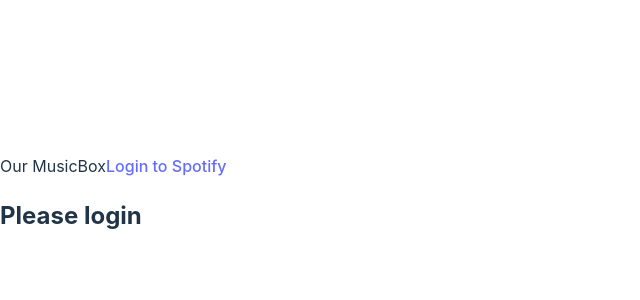
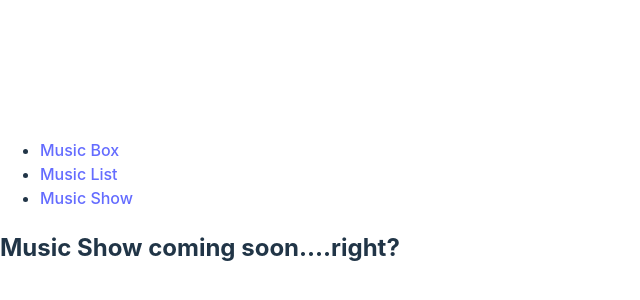
Before and after one commit to DFloating/Music-Box, a React (Vite) app: page /MusicShow in a window 1280 px wide. Shown: the part 196-496 px from the top of the page, without its empty margins (0-640 px from the left). Built offline with nearby package versions, Linux system fonts and the light colour scheme.

Commit message:
music box link needs fixing

```diff
--- a/package.json
+++ b/package.json
@@ -12,7 +12,8 @@
   "dependencies": {
     "axios": "^1.4.0",
     "react": "^18.2.0",
-    "react-dom": "^18.2.0"
+    "react-dom": "^18.2.0",
+    "react-router-dom": "^6.11.1"
   },
   "devDependencies": {
     "@types/react": "^18.0.28",
--- a/src/App.jsx
+++ b/src/App.jsx
@@ -1,11 +1,28 @@
-import MusicBox from "./component/MusicBox";
+import { BrowserRouter, Route, Routes, Link } from 'react-router-dom';
+import MusicBox from "./components/MusicBox";
+import MusicList from './components/MusicList';
+import MusicShow from './components/MusicShow';
+
 
 function App() {
   return (
-    <div>
-      <MusicBox />
+    <div class="routes">
+      <BrowserRouter>
+        <nav>
+          <ul>
+            <li><Link to="/MusicBox">Music Box</Link></li>
+            <li><Link to="/MusicList">Music List</Link></li>
+            <li><Link to="/MusicShow">Music Show</Link></li>
+          </ul>
+        </nav>
+        <Routes>
+          <Route path="/" element={ <MusicBox />} />
+          <Route path="/MusicList" element={ <MusicList />} />
+          <Route path="/MusicShow" element={ <MusicShow />} />
+        </Routes>
+      </BrowserRouter>
     </div>
-  )
-}
+  );
+};
 
 export default App
--- a/src/component/MusicBox.jsx
+++ /dev/null
@@ -1,84 +0,0 @@
-import axios from "axios";
-
-import { useEffect, useState } from "react";
-
-const client_id = 'c9cf6d49f751465e83d620840d69e274';
-const client_secret = '773eac77730f4e158c724ca72918b30c';
-
-function MusicBox() {
-
-  const [token, setToken] = useState("");
-  const [searchKey, setSearchKey] = useState("");
-  const [artists, setArtists] = useState([]);
-
-  useEffect(() => {
-    const hash = window.location.hash;
-    let token = window.localStorage.getItem("token");
-
-    if(!token && hash) {
-      token = hash.substring(1).split("&").find(e => e.startsWith("access_token")).split("=")[1];
-
-      window.location.hash = "";
-      window.localStorage.setItem("token", token);
-    }
-    setToken(token);
-
-  }, []);
-
-  const CLIENT_ID = '5795039be3b54e30a77e1acf68fa0782';
-  const REDIRECT_URI = 'http://localhost:5173';
-  const AUTH_ENDPOINT = 'https://accounts.spotify.com/authorize';
-  const RESPONSE_TYPE = 'token';
-
-  const logout = () => {
-    setToken("");
-    window.localStorage.removeItem("token");
-  };
-
-  const searchArtists = async (e) => {
-    e.preventDefault();
-    const data = await axios.get("https://api.spotify.com/v1/search", {
-      headers: {
-        Authorization: `Bearer ${token}`
-      },
-      params: {
-        q: searchKey,
-        type: "artist"
-      }
-    })
-    console.log(data.data.artists.items);
-    setArtists(data.data.artists.items);
-  };
-
-  const renderArtists = () => {
-    return artists.map(artist => (
-      <div key={artist.id}>
-        {artist.images.length ? <img width={"100%"} src={artist.images[0].url} alt=""/> : <div>no image</div>}
-      </div>
-      )
-    );
-  };
-
-  return (
-    <div>
-      Our MusicBox
-      {!token? <a href={`${AUTH_ENDPOINT}?client_id=${CLIENT_ID}&redirect_uri=${REDIRECT_URI}&response_type=${RESPONSE_TYPE}`}>Login to Spotify</a>
-      : <button onClick={logout}>Logout</button>
-      }
-
-      {token ?
-      <form onSubmit={searchArtists}>
-        <input type="text" onChange={e => setSearchKey(e.target.value)} />
-        <button type={"submit"}>Search</button>
-      </form>
-      : <h2>Please login</h2>
-      }
-
-      {renderArtists()}
-
-
-    </div>
-  );
-};
-
-export default MusicBox;
--- /dev/null
+++ b/src/components/MusicBox.jsx
@@ -0,0 +1,85 @@
+import react from "react";
+import axios from "axios";
+
+import { useEffect, useState } from "react";
+
+const client_id = 'c9cf6d49f751465e83d620840d69e274';
+const client_secret = '773eac77730f4e158c724ca72918b30c';
+
+function MusicBox() {
+
+  const [token, setToken] = useState("");
+  const [searchKey, setSearchKey] = useState("");
+  const [artists, setArtists] = useState([]);
+
+  useEffect(() => {
+    const hash = window.location.hash;
+    let token = window.localStorage.getItem("token");
+
+    if(!token && hash) {
+      token = hash.substring(1).split("&").find(e => e.startsWith("access_token")).split("=")[1];
+
+      window.location.hash = "";
+      window.localStorage.setItem("token", token);
+    }
+    setToken(token);
+
+  }, []);
+
+  const CLIENT_ID = '5795039be3b54e30a77e1acf68fa0782';
+  const REDIRECT_URI = 'http://localhost:5173';
+  const AUTH_ENDPOINT = 'https://accounts.spotify.com/authorize';
+  const RESPONSE_TYPE = 'token';
+
+  const logout = () => {
+    setToken("");
+    window.localStorage.removeItem("token");
+  };
+
+  const searchArtists = async (e) => {
+    e.preventDefault();
+    const data = await axios.get("https://api.spotify.com/v1/search", {
+      headers: {
+        Authorization: `Bearer ${token}`
+      },
+      params: {
+        q: searchKey,
+        type: "artist"
+      }
+    })
+    console.log(data.data.artists.items);
+    setArtists(data.data.artists.items);
+  };
+
+  const renderArtists = () => {
+    return artists.map(artist => (
+      <div key={artist.id}>
+        {artist.images.length ? <img width={"100%"} src={artist.images[0].url} alt=""/> : <div>no image</div>}
+      </div>
+      )
+    );
+  };
+
+  return (
+    <div>
+      Our MusicBox
+      {!token? <a href={`${AUTH_ENDPOINT}?client_id=${CLIENT_ID}&redirect_uri=${REDIRECT_URI}&response_type=${RESPONSE_TYPE}`}>Login to Spotify</a>
+      : <button onClick={logout}>Logout</button>
+      }
+
+      {token ?
+      <form onSubmit={searchArtists}>
+        <input type="text" onChange={e => setSearchKey(e.target.value)} />
+        <button type={"submit"}>Search</button>
+      </form>
+      : <h2>Please login</h2>
+      }
+
+      {renderArtists()}
+
+
+    </div>
+  );
+};
+
+export default MusicBox;
--- /dev/null
+++ b/src/components/MusicList.jsx
@@ -0,0 +1,13 @@
+import React from 'react';
+// import './App.css';
+import axios from 'axios';
+
+const MusicList = () => {
+    return (
+        <div className='music-list'>
+            <h2>Music List coming soon....right?</h2>
+        </div>
+    );
+};
+
+export default MusicList;
--- /dev/null
+++ b/src/components/MusicShow.jsx
@@ -0,0 +1,13 @@
+import React from 'react';
+// import './App.css';
+import axios from 'axios';
+
+const MusicShow = () => {
+    return (
+        <div className='music-show'>
+            <h2>Music Show coming soon....right?</h2>
+        </div>
+    );
+};
+
+export default MusicShow;
```
Also changed, not shown: 2 other files (tests, documents, lock files or other folders).
